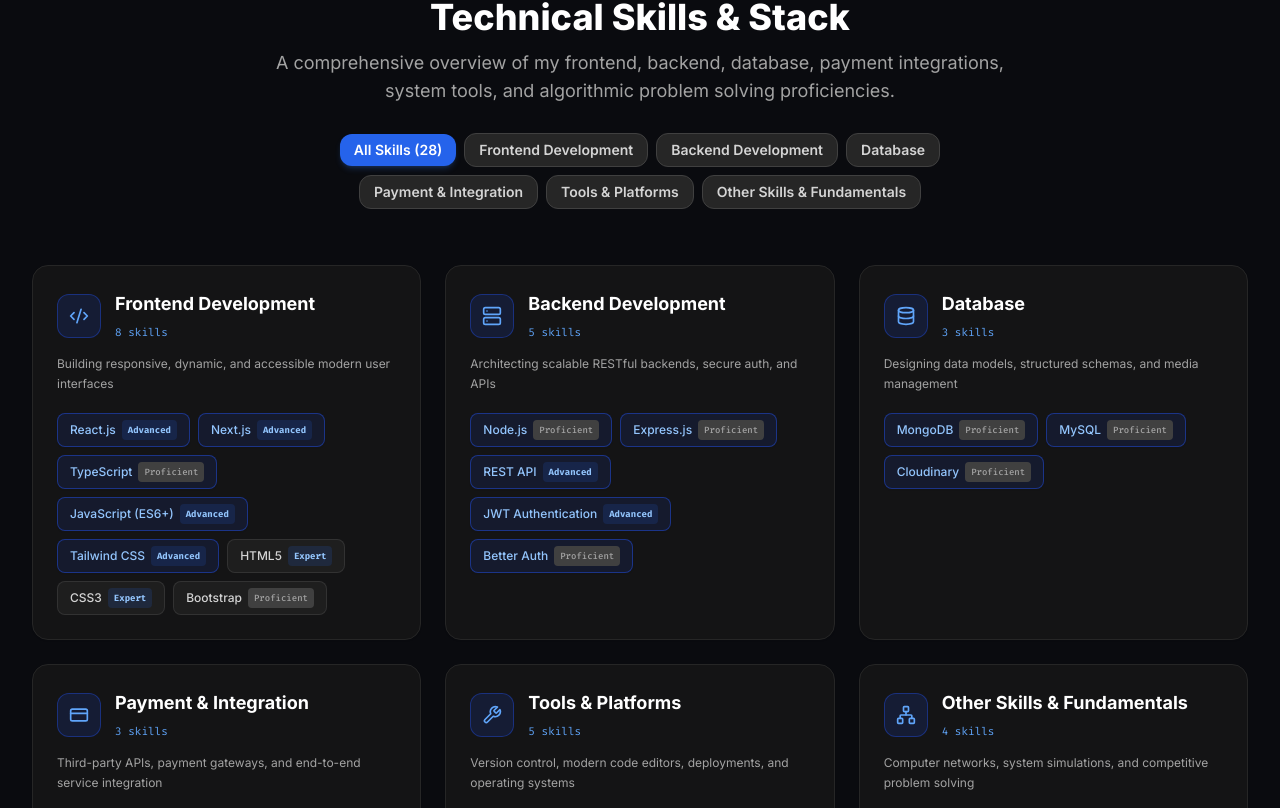
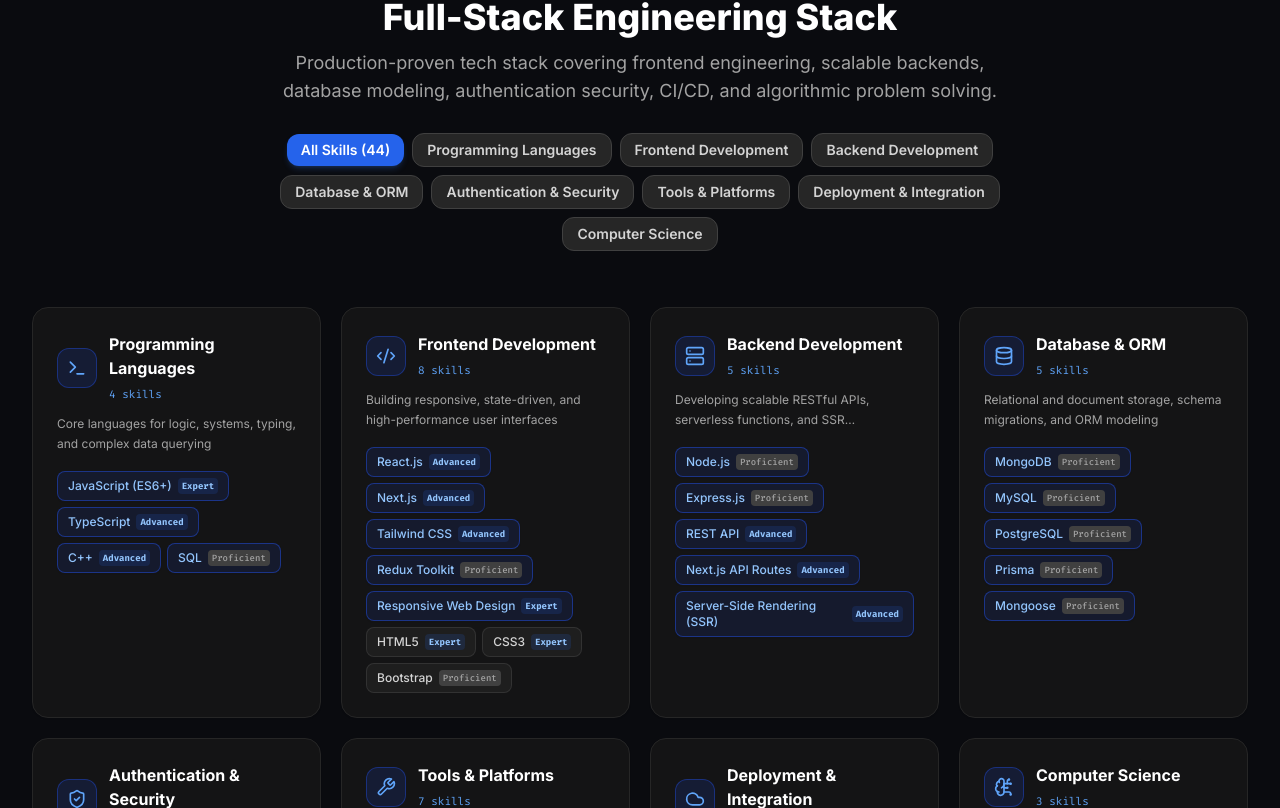
Before and after one commit to mdzarif55/portfolio, a Next.js app: page / in a window 1280 px wide. Shown: the part 952-1760 px from the top of the page. Built offline with nearby package versions, Linux system fonts and the light colour scheme.

Commit message:
Update skills with complete 43-skill industry Full-Stack Developer stack

```diff
--- a/src/components/Navbar.tsx
+++ b/src/components/Navbar.tsx
@@ -22,7 +22,7 @@ export function Navbar({ onOpenResume }: NavbarProps) {
   }, []);
 
   const navLinks = [
-    { label: "About", href: "#about" },
+    // { label: "About", href: "#about" },
     { label: "Skills", href: "#skills" },
     { label: "Projects", href: "#projects" },
     { label: "Algorithms", href: "#algorithms" },
--- a/src/components/Skills.tsx
+++ b/src/components/Skills.tsx
@@ -2,12 +2,14 @@
 
 import { useState } from "react";
 import {
+  Terminal,
   Code2,
   Server,
   Database,
-  CreditCard,
+  ShieldCheck,
   Wrench,
-  Network,
+  Cloud,
+  BrainCircuit,
   Cpu,
   Layers,
   Sparkles,
@@ -19,12 +21,14 @@ export function Skills() {
   const [activeCategory, setActiveCategory] = useState<string>("All");
 
   const categoryIcons: Record<string, any> = {
+    "Programming Languages": Terminal,
     "Frontend Development": Code2,
     "Backend Development": Server,
-    "Database": Database,
-    "Payment & Integration": CreditCard,
+    "Database & ORM": Database,
+    "Authentication & Security": ShieldCheck,
     "Tools & Platforms": Wrench,
-    "Other Skills & Fundamentals": Network,
+    "Deployment & Integration": Cloud,
+    "Computer Science": BrainCircuit,
   };
 
   const filteredCategories =
@@ -32,8 +36,16 @@ export function Skills() {
       ? skillCategories
       : skillCategories.filter((cat) => cat.title === activeCategory);
 
+  const totalSkillsCount = skillCategories.reduce(
+    (acc, cat) => acc + cat.skills.length,
+    0
+  );
+
   return (
-    <section id="skills" className="py-20 md:py-28 relative bg-neutral-100/50 dark:bg-neutral-900/20 border-y border-neutral-200/60 dark:border-neutral-800/60">
+    <section
+      id="skills"
+      className="py-20 md:py-28 relative bg-neutral-100/50 dark:bg-neutral-900/20 border-y border-neutral-200/60 dark:border-neutral-800/60"
+    >
       <div className="max-w-7xl mx-auto px-4 sm:px-6 lg:px-8">
         {/* Section Heading */}
         <div className="text-center max-w-3xl mx-auto mb-14 space-y-3">
@@ -42,10 +54,10 @@ export function Skills() {
             <span>Technical Capabilities</span>
           </div>
           <h2 className="text-3xl sm:text-4xl font-extrabold text-neutral-900 dark:text-white">
-            Technical Skills &amp; Stack
+            Full-Stack Engineering Stack
           </h2>
           <p className="text-neutral-600 dark:text-neutral-400 text-base sm:text-lg">
-            A comprehensive overview of my frontend, backend, database, payment integrations, system tools, and algorithmic problem solving proficiencies.
+            Production-proven tech stack covering frontend engineering, scalable backends, database modeling, authentication security, CI/CD, and algorithmic problem solving.
           </p>
 
           {/* Filter Pills */}
@@ -58,7 +70,7 @@ export function Skills() {
                   : "bg-white dark:bg-neutral-800 text-neutral-600 dark:text-neutral-300 hover:bg-neutral-200 dark:hover:bg-neutral-700 border border-neutral-200 dark:border-neutral-700"
               }`}
             >
-              All Skills ({skillCategories.reduce((acc, c) => acc + c.skills.length, 0)})
+              All Skills ({totalSkillsCount})
             </button>
             {skillCategories.map((cat) => (
               <button
@@ -76,23 +88,23 @@ export function Skills() {
           </div>
         </div>
 
-        {/* Categories Grid - 3 columns for balanced 6 categories */}
-        <div className="grid grid-cols-1 md:grid-cols-2 lg:grid-cols-3 gap-6">
+        {/* Categories Grid - 8 Categories in responsive 4/2 grid */}
+        <div className="grid grid-cols-1 md:grid-cols-2 lg:grid-cols-4 gap-5">
           {filteredCategories.map((category) => {
             const Icon = categoryIcons[category.title] || Layers;
             return (
               <div
                 key={category.title}
-                className="group flex flex-col justify-between p-6 rounded-2xl bg-white dark:bg-neutral-900/80 border border-neutral-200 dark:border-neutral-800 shadow-sm hover:shadow-xl hover:border-blue-500/40 transition-all duration-300"
+                className="group flex flex-col justify-between p-5 sm:p-6 rounded-2xl bg-white dark:bg-neutral-900/80 border border-neutral-200 dark:border-neutral-800 shadow-sm hover:shadow-xl hover:border-blue-500/40 transition-all duration-300"
               >
                 <div>
                   {/* Category Header */}
-                  <div className="flex items-center gap-3.5 mb-3">
-                    <div className="w-11 h-11 rounded-xl bg-blue-50 dark:bg-blue-950/50 border border-blue-200 dark:border-blue-800/60 flex items-center justify-center text-blue-600 dark:text-blue-400 group-hover:scale-105 group-hover:bg-blue-600 group-hover:text-white transition-all duration-300 shrink-0">
+                  <div className="flex items-center gap-3 mb-2.5">
+                    <div className="w-10 h-10 rounded-xl bg-blue-50 dark:bg-blue-950/50 border border-blue-200 dark:border-blue-800/60 flex items-center justify-center text-blue-600 dark:text-blue-400 group-hover:scale-105 group-hover:bg-blue-600 group-hover:text-white transition-all duration-300 shrink-0">
                       <Icon className="w-5 h-5" />
                     </div>
                     <div>
-                      <h3 className="font-bold text-neutral-900 dark:text-white text-base sm:text-lg">
+                      <h3 className="font-bold text-neutral-900 dark:text-white text-base">
                         {category.title}
                       </h3>
                       <span className="text-[11px] text-blue-600 dark:text-blue-400 font-mono">
@@ -101,16 +113,16 @@ export function Skills() {
                     </div>
                   </div>
 
-                  <p className="text-xs text-neutral-500 dark:text-neutral-400 mb-4 leading-relaxed">
+                  <p className="text-xs text-neutral-500 dark:text-neutral-400 mb-3.5 leading-relaxed line-clamp-2">
                     {category.description}
                   </p>
 
                   {/* Skills Chips */}
-                  <div className="flex flex-wrap gap-2 pt-1">
+                  <div className="flex flex-wrap gap-1.5 pt-1">
                     {category.skills.map((skill) => (
                       <div
                         key={skill.name}
-                        className={`inline-flex items-center gap-1.5 px-3 py-1.5 rounded-lg text-xs font-medium transition-all ${
+                        className={`inline-flex items-center gap-1.5 px-2.5 py-1.5 rounded-lg text-xs font-medium transition-all ${
                           skill.featured
                             ? "bg-blue-50 dark:bg-blue-950/40 text-blue-700 dark:text-blue-300 border border-blue-200 dark:border-blue-800/70 shadow-sm"
                             : "bg-neutral-100 dark:bg-neutral-800/60 text-neutral-700 dark:text-neutral-300 border border-neutral-200/80 dark:border-neutral-700/60"
@@ -118,7 +130,7 @@ export function Skills() {
                       >
                         <span>{skill.name}</span>
                         <span
-                          className={`text-[9px] px-1.5 py-0.5 rounded font-mono ${
+                          className={`text-[9px] px-1 py-0.2 rounded font-mono ${
                             skill.level === "Expert" || skill.level === "Advanced"
                               ? "bg-blue-600/15 text-blue-700 dark:text-blue-300 font-bold"
                               : "bg-neutral-200 dark:bg-neutral-700 text-neutral-600 dark:text-neutral-400"
--- a/src/data/portfolio-data.ts
+++ b/src/data/portfolio-data.ts
@@ -122,15 +122,26 @@ export const portfolioData: PortfolioData = {
   ],
   skillCategories: [
     {
+      title: "Programming Languages",
+      description: "Core languages for logic, systems, typing, and complex data querying",
+      icon: "Terminal",
+      skills: [
+        { name: "JavaScript (ES6+)", level: "Expert", featured: true },
+        { name: "TypeScript", level: "Advanced", featured: true },
+        { name: "C++", level: "Advanced", featured: true },
+        { name: "SQL", level: "Proficient", featured: true },
+      ],
+    },
+    {
       title: "Frontend Development",
-      description: "Building responsive, dynamic, and accessible modern user interfaces",
+      description: "Building responsive, state-driven, and high-performance user interfaces",
       icon: "Code2",
       skills: [
         { name: "React.js", level: "Advanced", featured: true },
         { name: "Next.js", level: "Advanced", featured: true },
-        { name: "TypeScript", level: "Proficient", featured: true },
-        { name: "JavaScript (ES6+)", level: "Advanced", featured: true },
         { name: "Tailwind CSS", level: "Advanced", featured: true },
+        { name: "Redux Toolkit", level: "Proficient", featured: true },
+        { name: "Responsive Web Design", level: "Expert", featured: true },
         { name: "HTML5", level: "Expert", featured: false },
         { name: "CSS3", level: "Expert", featured: false },
         { name: "Bootstrap", level: "Proficient", featured: false },
@@ -138,57 +149,76 @@ export const portfolioData: PortfolioData = {
     },
     {
       title: "Backend Development",
-      description: "Architecting scalable RESTful backends, secure auth, and APIs",
+      description: "Developing scalable RESTful APIs, serverless functions, and SSR architecture",
       icon: "Server",
       skills: [
         { name: "Node.js", level: "Proficient", featured: true },
         { name: "Express.js", level: "Proficient", featured: true },
         { name: "REST API", level: "Advanced", featured: true },
-        { name: "JWT Authentication", level: "Advanced", featured: true },
-        { name: "Better Auth", level: "Proficient", featured: true },
+        { name: "Next.js API Routes", level: "Advanced", featured: true },
+        { name: "Server-Side Rendering (SSR)", level: "Advanced", featured: true },
       ],
     },
     {
-      title: "Database",
-      description: "Designing data models, structured schemas, and media management",
+      title: "Database & ORM",
+      description: "Relational and document storage, schema migrations, and ORM modeling",
       icon: "Database",
       skills: [
         { name: "MongoDB", level: "Proficient", featured: true },
         { name: "MySQL", level: "Proficient", featured: true },
-        { name: "Cloudinary", level: "Proficient", featured: true },
+        { name: "PostgreSQL", level: "Proficient", featured: true },
+        { name: "Prisma", level: "Proficient", featured: true },
+        { name: "Mongoose", level: "Proficient", featured: true },
       ],
     },
     {
-      title: "Payment & Integration",
-      description: "Third-party APIs, payment gateways, and end-to-end service integration",
-      icon: "CreditCard",
+      title: "Authentication & Security",
+      description: "Identity protection, token validation, access controls, and data hashing",
+      icon: "ShieldCheck",
       skills: [
-        { name: "Stripe", level: "Proficient", featured: true },
-        { name: "API Integration", level: "Advanced", featured: true },
-        { name: "Postman", level: "Advanced", featured: true },
+        { name: "JWT Authentication", level: "Advanced", featured: true },
+        { name: "OAuth 2.0", level: "Proficient", featured: true },
+        { name: "Better Auth", level: "Proficient", featured: true },
+        { name: "Role-Based Access Control (RBAC)", level: "Advanced", featured: true },
+        { name: "Bcrypt", level: "Proficient", featured: false },
       ],
     },
     {
       title: "Tools & Platforms",
-      description: "Version control, modern code editors, deployments, and operating systems",
+      description: "Workflow tooling, local environments, containerization, and systems",
       icon: "Wrench",
       skills: [
         { name: "Git", level: "Advanced", featured: true },
         { name: "GitHub", level: "Advanced", featured: true },
         { name: "VS Code", level: "Expert", featured: false },
-        { name: "Vercel", level: "Advanced", featured: true },
+        { name: "Postman", level: "Advanced", featured: true },
+        { name: "npm", level: "Expert", featured: false },
+        { name: "Docker", level: "Proficient", featured: true },
         { name: "Linux", level: "Proficient", featured: true },
       ],
     },
     {
-      title: "Other Skills & Fundamentals",
-      description: "Computer networks, system simulations, and competitive problem solving",
-      icon: "Network",
+      title: "Deployment & Integration",
+      description: "Cloud hosting, CI/CD pipelines, payment gateways, and storage CDNs",
+      icon: "Cloud",
       skills: [
+        { name: "Vercel", level: "Advanced", featured: true },
+        { name: "Stripe", level: "Proficient", featured: true },
+        { name: "SSLCommerz", level: "Proficient", featured: true },
+        { name: "Cloudinary", level: "Proficient", featured: true },
+        { name: "Firebase", level: "Proficient", featured: true },
+        { name: "GitHub Actions", level: "Proficient", featured: true },
+        { name: "API Integration", level: "Advanced", featured: true },
+      ],
+    },
+    {
+      title: "Computer Science",
+      description: "Algorithmic thinking, object-oriented design, and competitive problem solving",
+      icon: "BrainCircuit",
+      skills: [
+        { name: "Data Structures & Algorithms", level: "Advanced", featured: true },
+        { name: "Object-Oriented Programming (OOP)", level: "Advanced", featured: true },
         { name: "Problem Solving", level: "Advanced", featured: true },
-        { name: "Data Structures & Algorithm", level: "Advanced", featured: true },
-        { name: "Networking", level: "Proficient", featured: true },
-        { name: "Cisco Packet Tracer", level: "Proficient", featured: false },
       ],
     },
   ],
```
